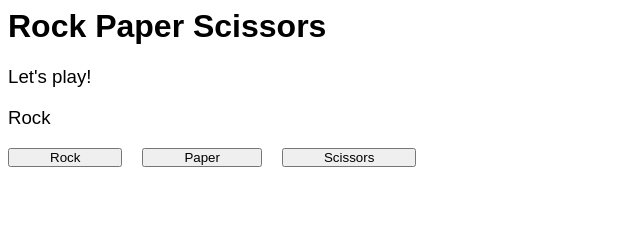
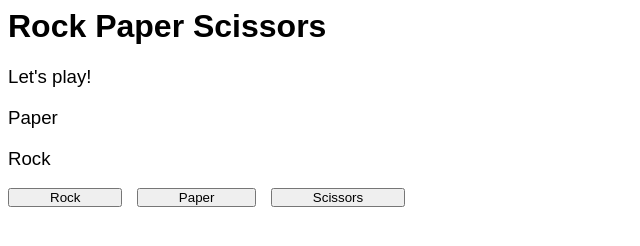
Before and after one commit to jeffclam/rockpaperscissors, a plain HTML site: page index.html in a window 1280 px wide. Both pictures are taken after a click on the button "Rock". Shown: the whole page, without its empty margins (0-640 px from the left). Drawn offline with Linux system fonts and the light colour scheme.

Commit message:
Better page and script structure

```diff
--- a/index.html
+++ b/index.html
@@ -6,8 +6,13 @@
     <body>
         <h1>Rock Paper Scissors</h1>
         <p>Let's play!</p>
-
-        <p id="result"></p>
+        <p id="computers_choice"></p>
+        <p id="players_choice">Choose an option!</p>
+        <div id="options">
+            <button id="rock">Rock</button>
+            <button id="paper">Paper</button>
+            <button id="scissors">Scissors</button>
+        </div>
         <script src="script.js"></script>
     </body>
 </html>
--- a/script.js
+++ b/script.js
@@ -3,25 +3,37 @@ function println(text) {
     document.write(text + ln);
 }
 
-var outcome = document.createElement("p");
-var outcomeText = document.createTextNode("Result");
-outcome.appendChild(outcomeText);
-document.body.appendChild(outcome);
+function setOutcome(option) {
+    var result = document.getElementById("players_choice");
+    result.innerHTML = option;
+    play(option);
+}
 
-function setOutcome(result) {
-    outcomeText.nodeValue = result;
+function play(option) {
+    var result = document.getElementById("computers_choice");
+
+    switch(option) {
+        case 'Rock':
+            result.innerHTML = 'Paper';
+            break;
+        case 'Paper':
+            result.innerHTML = 'Scissors';
+            break;
+        case 'Scissors':
+            result.innerHTML = 'Rock';
+            break;
+        default:
+            result.innerHTML = option + ': How did you even get here?';
+    }
 }
 
 var options = ["Rock", "Paper", "Scissors"];
-var buttons = [];
+var buttons = [document.getElementById("rock"),
+                document.getElementById("paper"),
+                document.getElementById('scissors')];
 
-for (var i = 0; i < options.length; i++) {
-    buttons[i] = document.createElement("button");
-    var textNode = document.createTextNode(options[i]);
-    buttons[i].appendChild(textNode);
-    document.body.appendChild(buttons[i]);
-    buttons[i].addEventListener("click",
-        setOutcome.bind(null, options[i]));
-}
+buttons[0].addEventListener('click', setOutcome.bind(null, options[0]));
+buttons[1].addEventListener('click', setOutcome.bind(null, options[1]));
+buttons[2].addEventListener('click', setOutcome.bind(null, options[2]));
 
 println("");
--- a/style.css
+++ b/style.css
@@ -6,5 +6,5 @@ p {
 }
 button {
     padding: 0 40px;
-    margin-right: 20px;
+    margin-right: 10px;
 }
```
